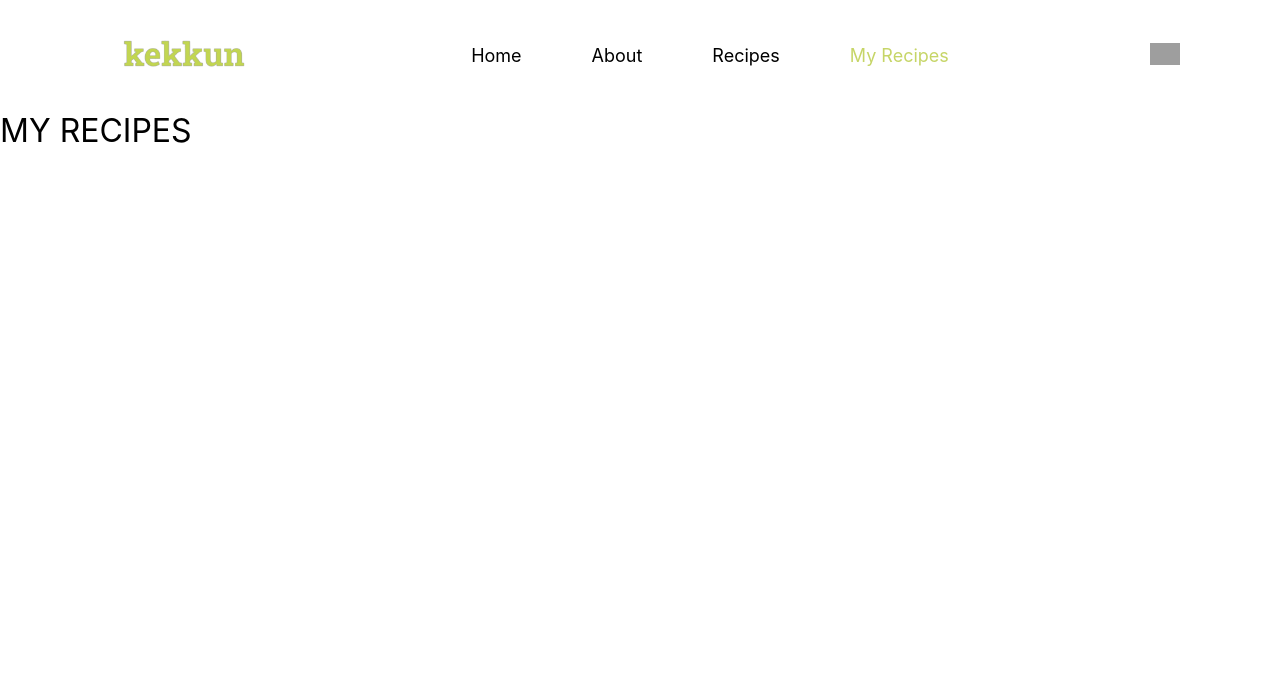
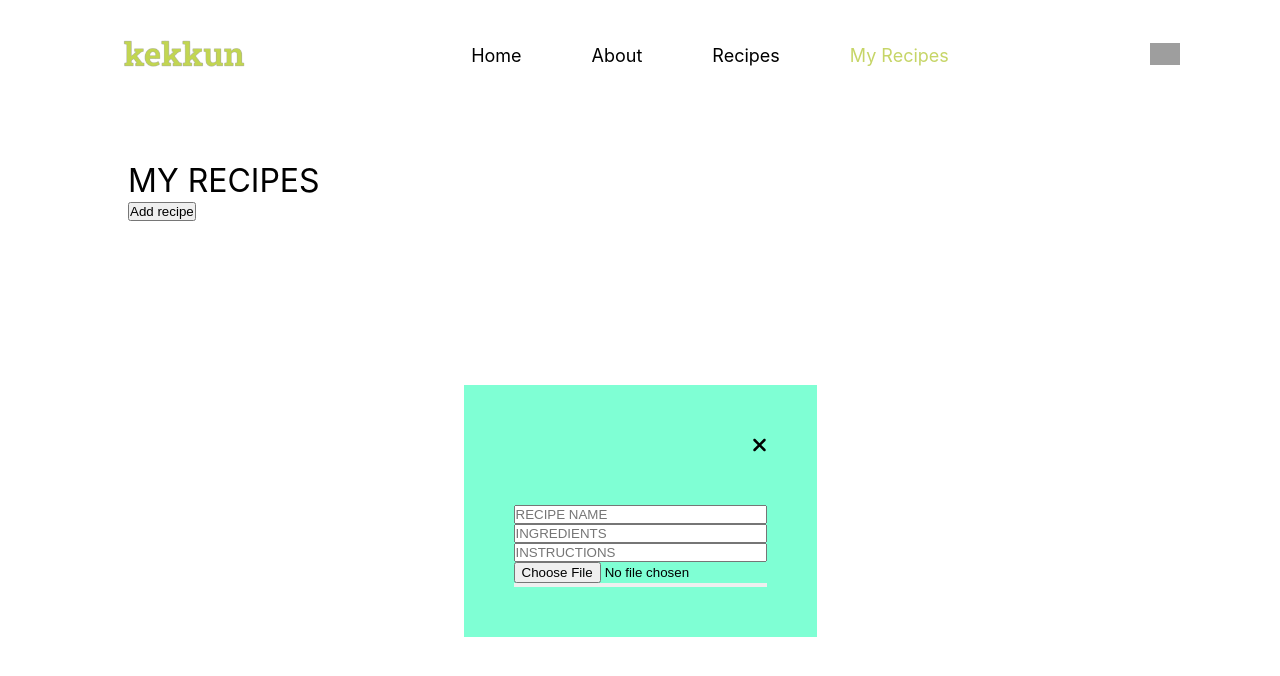
Before and after one commit to soup-bot/Kekkun, a Vue app: page /myrecipes in a window 1280 px wide. Shown: the top 676 px of the page. Built offline with nearby package versions, Linux system fonts and the light colour scheme; no server answers; sample sign-in values are in the browser's storage; grey boxes are pictures that could not be loaded.

Commit message:
added axios and new recipe form

```diff
--- a/package.json
+++ b/package.json
@@ -8,6 +8,7 @@
     "preview": "vite preview"
   },
   "dependencies": {
+    "axios": "^1.5.0",
     "firebase": "^10.3.0",
     "vue": "^3.3.4",
     "vue-router": "^4.2.4"
--- a/src/views/Login.vue
+++ b/src/views/Login.vue
@@ -121,6 +121,7 @@ body{
   flex-direction: column;
   align-items: center;
   justify-content: center;
+  overflow: visible;
 }
 .toggle button{
   background-color: transparent;
--- a/src/views/MyRecipes.vue
+++ b/src/views/MyRecipes.vue
@@ -4,6 +4,13 @@ import { getAuth, onAuthStateChanged } from "firebase/auth";
 
 const auth = getAuth();
 const userUID = ref("");
+const showForm = ref("false");
+
+const recipeName = ref("");
+const ingredients = ref("");
+const instructions = ref("");
+const imageFile = ref(null);
+
 
 onMounted(() => {
   onAuthStateChanged(auth, (user) => {
@@ -17,5 +24,43 @@ onMounted(() => {
 
 
 <template>
-<h1>MY RECIPES</h1>
+  <body>
+    <div class="wrapper">
+      <h1>MY RECIPES</h1>
+      <button @click="showForm=true" >Add recipe</button></div>
+<div v-if="showForm" class="form">
+<img class="close-btn" @click="showForm=false" src="../images/close.svg" alt="">
+<input placeholder="RECIPE NAME" v-model ="recipeName" type="text">
+<input placeholder="INGREDIENTS" v-model ="ingredients" type="text">
+<input placeholder="INSTRUCTIONS" v-model ="instructions" type="text">
+<input type="file" accept="image/*" @change="handleImageUpload">
+<button @click="submitRecipe" class="submit"></button>
+</div>
+
+</body>
+
 </template>
+<style scoped>
+body{
+  display: flex;
+  align-items: center;
+  justify-content: center;
+}
+.wrapper{
+  padding-top: 50px;
+  width: 80%;
+  height: 100vh;
+}
+.form{
+  padding: 50px;
+  background-color: aquamarine;
+  position: absolute;
+  display: flex;
+  flex-direction: column;
+}
+.close-btn{
+  width: 15px;
+  align-self: flex-end;
+  margin-bottom: 50px;
+}
+</style>
```
Also changed, not shown: 1 other file (tests, documents, lock files or other folders).
